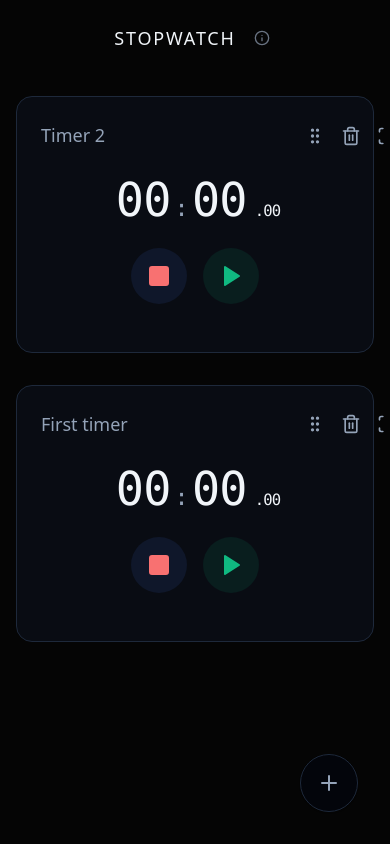
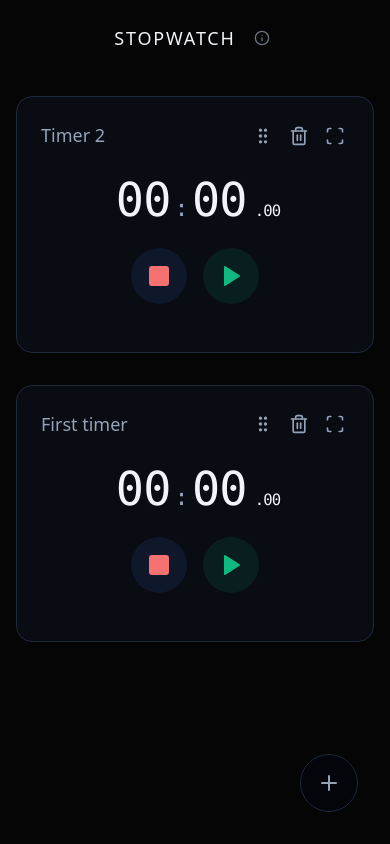
Before and after one commit to bappygolder/minimal-stopwatch, a Next.js app: page / in a window 390 px wide. Both pictures are taken after a click on the button "Add another timer". Built offline with nearby package versions, Linux system fonts and the light colour scheme.

Commit message:
feat: add hour support, enable universal auto-hide controls, and fix responsive layout

```diff
--- a/features/stopwatch/components/timer-card.tsx
+++ b/features/stopwatch/components/timer-card.tsx
@@ -45,11 +45,6 @@ export default function TimerCard(props: TimerCardProps) {
   const [showControls, setShowControls] = useState(true);
 
   useEffect(() => {
-    if (!isFocused) {
-      setShowControls(true);
-      return;
-    }
-
     let timeout: NodeJS.Timeout;
     const onMove = () => {
       setShowControls(true);
@@ -58,13 +53,17 @@ export default function TimerCard(props: TimerCardProps) {
     };
 
     window.addEventListener("mousemove", onMove);
+    window.addEventListener("touchstart", onMove);
+    window.addEventListener("click", onMove);
     timeout = setTimeout(() => setShowControls(false), 3000);
 
     return () => {
       window.removeEventListener("mousemove", onMove);
+      window.removeEventListener("touchstart", onMove);
+      window.removeEventListener("click", onMove);
       clearTimeout(timeout);
     };
-  }, [isFocused]);
+  }, []);
 
   const handleToggleFocus = (event: MouseEvent<HTMLButtonElement>) => {
     event.stopPropagation();
@@ -76,20 +75,35 @@ export default function TimerCard(props: TimerCardProps) {
     onDelete();
   };
 
-  const minutes = Math.floor(timer.elapsedMs / 60000);
+  const hours = Math.floor(timer.elapsedMs / 3600000);
+  const minutes = Math.floor((timer.elapsedMs % 3600000) / 60000);
   const seconds = Math.floor((timer.elapsedMs % 60000) / 1000);
   const milliseconds = Math.floor((timer.elapsedMs % 1000) / 10);
 
+  const showHours = hours > 0;
+
   const sizeClasses = isFocused
-    ? "text-[18vw] sm:text-[12rem] font-medium"
+    ? showHours
+      ? "text-[13vw] sm:text-[9rem] font-medium"
+      : "text-[18vw] sm:text-[12rem] font-medium"
+    : showHours
+    ? "text-[9vw] sm:text-[6rem] font-medium"
     : "text-[12vw] sm:text-[8rem] font-medium";
 
   const subSizeClasses = isFocused
-    ? "text-[9vw] sm:text-[6rem] text-chrono-fg-muted mx-1"
+    ? showHours
+      ? "text-[7vw] sm:text-[5rem] text-chrono-fg-muted mx-1"
+      : "text-[9vw] sm:text-[6rem] text-chrono-fg-muted mx-1"
+    : showHours
+    ? "text-[5vw] sm:text-[3rem] text-chrono-fg-muted mx-1"
     : "text-[6vw] sm:text-[4rem] text-chrono-fg-muted mx-1";
 
   const msSizeClasses = isFocused
-    ? "text-[6vw] sm:text-[4rem] font-light ml-2 w-[7vw] sm:w-[9rem] text-left"
+    ? showHours
+      ? "text-[5vw] sm:text-[3rem] font-light ml-2 w-[5vw] sm:w-[7rem] text-left"
+      : "text-[6vw] sm:text-[4rem] font-light ml-2 w-[7vw] sm:w-[9rem] text-left"
+    : showHours
+    ? "text-[3vw] sm:text-[2.5rem] font-light ml-2 w-[4vw] sm:w-[5rem] text-left"
     : "text-[4vw] sm:text-[3rem] font-light ml-2 w-[5vw] sm:w-[6rem] text-left";
 
   const containerClasses = isFocused
@@ -116,13 +130,13 @@ export default function TimerCard(props: TimerCardProps) {
         className={[
           "flex justify-between items-center w-full absolute top-0 pt-6 px-6 transition-opacity duration-500",
           isFocused ? "top-6" : "",
-          isFocused && !showControls ? "opacity-0" : "opacity-100",
+          !showControls ? "opacity-0 pointer-events-none" : "opacity-100",
         ]
           .filter(Boolean)
           .join(" ")}
       >
         {!isFocused && (
-          <div className="transition-all duration-300">
+          <div className="transition-all duration-300 flex-1 min-w-0 mr-4">
             <input
               type="text"
               value={timer.label}
@@ -135,7 +149,7 @@ export default function TimerCard(props: TimerCardProps) {
 
         <div
           className={[
-            "flex gap-2 items-center ml-auto",
+            "flex gap-2 items-center ml-auto flex-shrink-0",
             isFocused ? "absolute top-6 right-6" : "",
           ].join(" ")}
         >
@@ -190,6 +204,14 @@ export default function TimerCard(props: TimerCardProps) {
         className="cursor-pointer transition-transform duration-200 active:scale-95"
       >
         <div className="flex items-baseline font-mono tracking-tighter leading-none select-none transition-all duration-500">
+          {showHours && (
+            <>
+              <span className={sizeClasses + " text-foreground"}>
+                {hours.toString().padStart(2, "0")}
+              </span>
+              <span className={subSizeClasses}>:</span>
+            </>
+          )}
           <span className={sizeClasses + " text-foreground"}>
             {minutes.toString().padStart(2, "0")}
           </span>
@@ -207,7 +229,7 @@ export default function TimerCard(props: TimerCardProps) {
         className={[
           "flex gap-4 transition-all duration-500 justify-center",
           isFocused ? "mt-12 scale-150" : "mt-6",
-          isFocused && !showControls ? "opacity-0" : "opacity-100",
+          !showControls ? "opacity-0 pointer-events-none" : "opacity-100",
         ]
           .filter(Boolean)
           .join(" ")}
```
